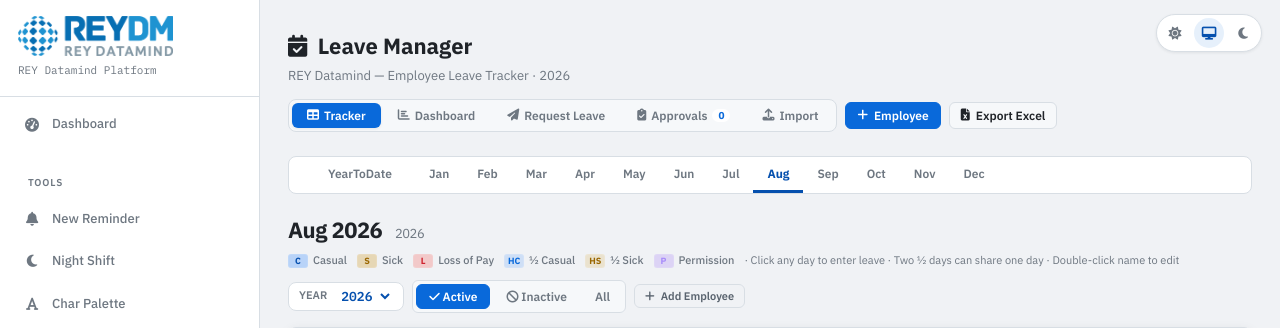
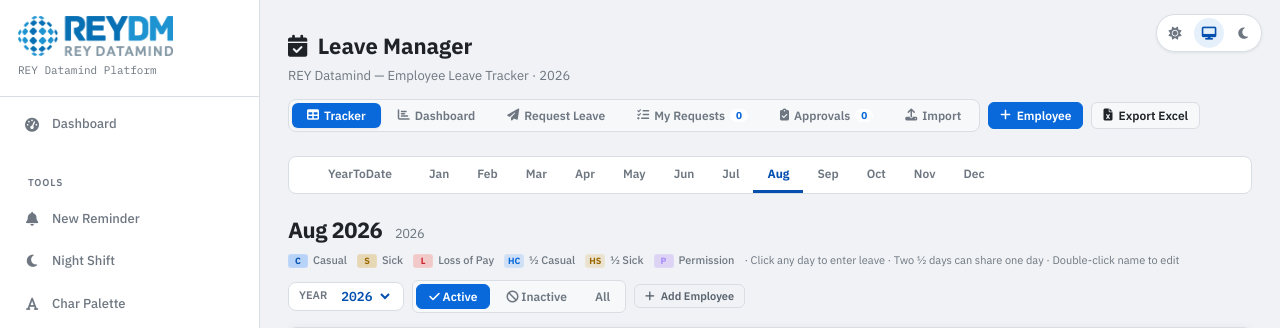
Before and after one commit to reydmdeveloper/Rey_user, a Flask app: page /leave-manager in a window 1280 px wide. Shown: the top 328 px of the page. Run offline with Flask 3, Linux system fonts and the light colour scheme; the visitor is signed in with stand-in values (Sample User, id 1); data that the repository does not hold is empty; some libraries are stand-ins or nearby versions.

Commit message:
Leave Seprate tab

```diff
--- a/templates/RDM_Leave_Manager.html
+++ b/templates/RDM_Leave_Manager.html
@@ -329,6 +329,7 @@ table.appr tr:last-child td { border-bottom: none; }
             <button class="lm-ntab active" data-view="tracker" onclick="goView('tracker')"><i class="fa-solid fa-table"></i> Tracker</button>
             <button class="lm-ntab" data-view="dashboard" onclick="goView('dashboard')"><i class="fa-solid fa-chart-bar"></i> Dashboard</button>
             <button class="lm-ntab" data-view="request" onclick="goView('request')"><i class="fa-solid fa-paper-plane"></i> Request Leave</button>
+            <button class="lm-ntab" data-view="myrequests" onclick="goView('myrequests')"><i class="fa-solid fa-list-check"></i> My Requests <span id="myreq-badge" style="background:#fff;color:var(--accent);border-radius:10px;padding:0 6px;font-size:10px;font-weight:700">0</span></button>
             {% if session.get('role') == 'admin' %}
             <button class="lm-ntab" data-view="approvals" onclick="goView('approvals')"><i class="fa-solid fa-clipboard-check"></i> Approvals <span id="appr-badge" style="background:#fff;color:var(--accent);border-radius:10px;padding:0 6px;font-size:10px;font-weight:700">0</span></button>
             {% endif %}
@@ -549,12 +550,36 @@ table.appr tr:last-child td { border-bottom: none; }
                 </div>
             </div>
             <div class="lm-panel">
-                <div class="lm-phdr"><i class="fa-solid fa-list-check"></i> My Requests</div>
-                <div class="lm-pbody" id="req-list"></div>
+                <div class="lm-phdr"><i class="fa-solid fa-circle-info"></i> Track Your Requests</div>
+                <div class="lm-pbody">
+                    <p style="font-size:12px;color:var(--muted);margin:0 0 12px">
+                        Submitted requests are shown in the <b>My Requests</b> tab where you can track their
+                        Pending / Approved / Declined status.
+                    </p>
+                    <button class="lm-btn lm-btn-secondary" style="width:100%;justify-content:center" onclick="goView('myrequests')">
+                        <i class="fa-solid fa-list-check"></i> Open My Requests
+                    </button>
+                </div>
             </div>
         </div>
     </div>
 </div><!-- /request -->
+
+<!-- ═══ MY REQUESTS ═══ -->
+<div id="view-myrequests" class="lm-page">
+    <div style="display:flex;align-items:center;justify-content:space-between;margin-bottom:18px;flex-wrap:wrap;gap:10px">
+        <h3 style="font-size:18px;font-weight:700">My Requests
+            <span style="font-size:13px;font-weight:400;color:var(--muted)">Status of submitted leave requests</span>
+        </h3>
+        <button class="lm-btn lm-btn-secondary" style="justify-content:center" onclick="goView('request')">
+            <i class="fa-solid fa-paper-plane"></i> New Request
+        </button>
+    </div>
+    <div class="lm-panel">
+        <div class="lm-phdr"><i class="fa-solid fa-list-check"></i> Requests</div>
+        <div class="lm-pbody" id="req-list"></div>
+    </div>
+</div><!-- /myrequests -->
 
 <!-- ═══ APPROVALS (ADMIN) ═══ -->
 {% if session.get('role') == 'admin' %}
@@ -743,8 +768,11 @@ async function loadMyEmps() {
 async function loadRequests() {
     const data = await lmApi('/api/lm/requests');
     REQUESTS = Array.isArray(data) ? data : [];
+    const pending = REQUESTS.filter(r => r.status === 'pending').length;
     const badge = document.getElementById('appr-badge');
-    if (badge) badge.textContent = REQUESTS.filter(r => r.status === 'pending').length;
+    if (badge) badge.textContent = pending;
+    const mbadge = document.getElementById('myreq-badge');
+    if (mbadge) mbadge.textContent = pending;
 }
 
 async function loadUsers() {
@@ -897,7 +925,7 @@ function setEmpFilter(f) {
 
 function goView(v) {
     curView = v;
-    ['tracker','dashboard','import','request','approvals'].forEach(x => {
+    ['tracker','dashboard','import','request','approvals','myrequests'].forEach(x => {
         const el = document.getElementById('view-'+x);
         if (el) el.classList.toggle('active', x===v);
     });
@@ -908,6 +936,7 @@ function goView(v) {
         renderDash();
     }
     if (v==='request') renderReq();
+    if (v==='myrequests') renderReqList();
     if (v==='approvals') renderApprovals();
 }
 
@@ -1504,7 +1533,7 @@ function renderReqList() {
     const badges = { pending:'bpending', approved:'bapproved', declined:'bdeclined' };
     el.innerHTML = REQUESTS.map(r => `
         <div style="padding:10px 14px;border-bottom:1px solid var(--border)">
-            <div style="font-weight:600;font-size:12px">${r.month} ${r.day}, ${r.year}
+            <div style="font-weight:600;font-size:12px">${r.empName?escHtml(r.empName)+' — ':''}${r.month} ${r.day}, ${r.year}
                 <span class="lm-badge ${badges[r.status]||'bpro'}" style="text-transform:uppercase">${r.status}</span></div>
             <div style="font-size:11px;color:var(--muted);margin-top:2px">
                 ${[r.lvType, r.lvType2].filter(Boolean).join(' + ')}${r.hours?` · ${r.hours}h`:''}${r.reason?` — ${escHtml(r.reason)}`:''}
```
